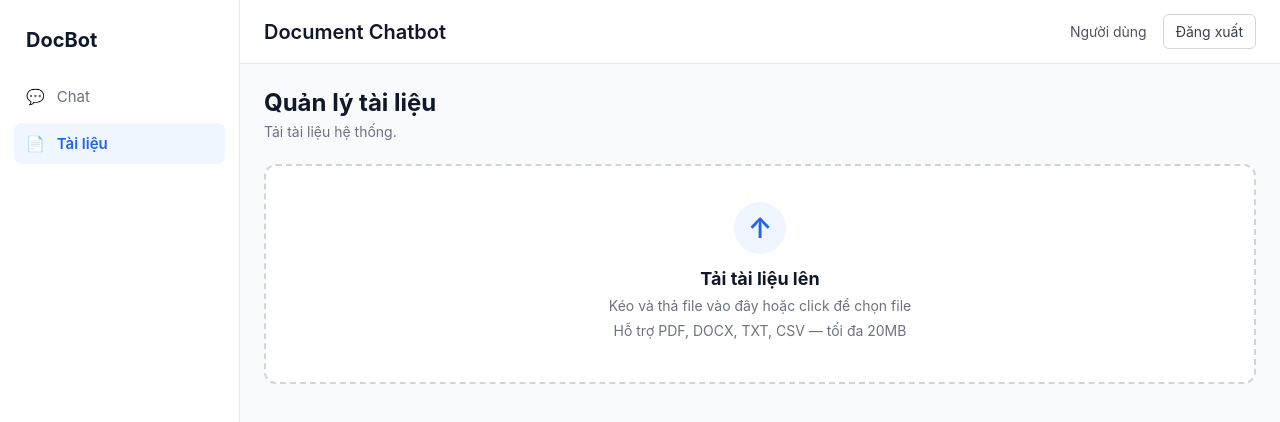
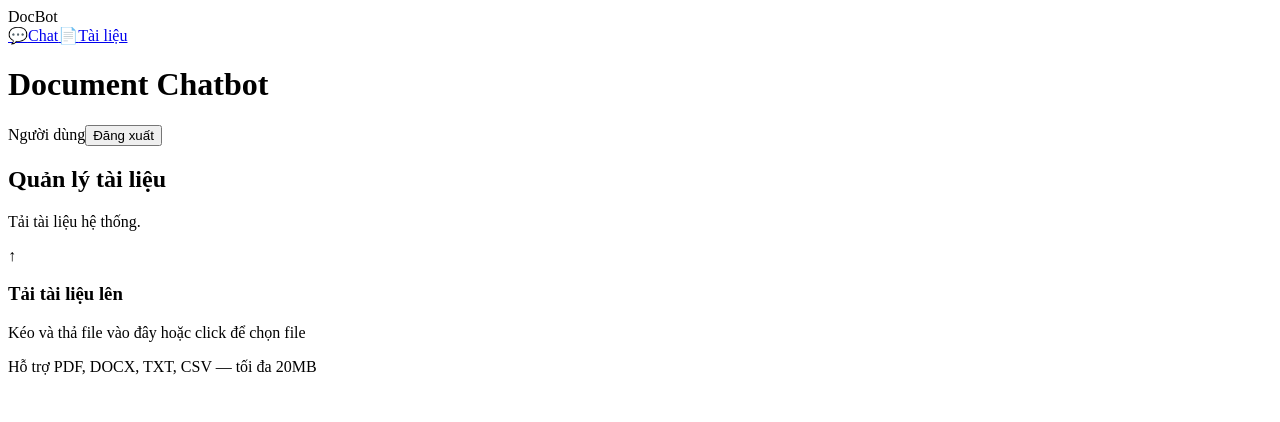
Before and after one commit to Vulinh1105/chatbot_AI, a React (Vite) app in the folder frontend/: page /documents in a window 1280 px wide. Shown: the top 422 px of the page. Built offline with nearby package versions, Linux system fonts and the light colour scheme; sample sign-in values are in the browser's storage.

Commit message:
Refactor CSS for citation and source viewer
Removed existing CSS styles and added new styles for citation and source viewer components.

```diff
--- a/frontend/src/index.css
+++ b/frontend/src/index.css
@@ -1,432 +1,363 @@
-:root {
-  font-family:
-    Inter, system-ui, -apple-system, BlinkMacSystemFont, "Segoe UI", sans-serif;
+/* ==========================================================================
+   CSS CHO TOÀN BỘ HỆ THỐNG CITATIONS & SOURCE VIEWER (TASK 3)
+   ========================================================================== */
 
-  color: #1f2937;
-  background: #f8fafc;
-
-  font-synthesis: none;
-  text-rendering: optimizeLegibility;
-  -webkit-font-smoothing: antialiased;
-  -moz-osx-font-smoothing: grayscale;
+/* 1. NÚT HUY HIỆU CITATION BADGE [1], [2] */
+.citation-badge-btn {
+  display: inline-flex;
+  align-items: center;
+  justify-content: center;
+  padding: 1px 6px;
+  margin: 0 3px;
+  font-size: 11px;
+  font-family: ui-monospace, SFMono-Regular, Menlo, Monaco, Consolas, monospace;
+  font-weight: 600;
+  color: #4f46e5;
+  background-color: #eef2ff;
+  border: 1px solid #c7d2fe;
+  border-radius: 6px;
+  cursor: pointer;
+  transition: all 0.2s cubic-bezier(0.4, 0, 0.2, 1);
+  vertical-align: baseline;
+  user-select: none;
 }
 
-* {
-  box-sizing: border-box;
+.citation-badge-btn:hover {
+  background-color: #e0e7ff;
+  color: #3730a3;
+  border-color: #a5b4fc;
+  transform: translateY(-1px) scale(1.05);
+  box-shadow: 0 2px 5px rgba(79, 70, 229, 0.2);
 }
 
-html,
-body,
-#root {
-  margin: 0;
-  min-width: 320px;
-  min-height: 100vh;
+.citation-badge-btn.active {
+  background-color: #4f46e5;
+  color: #ffffff;
+  border-color: #4338ca;
+  box-shadow: 0 0 0 2px rgba(99, 102, 241, 0.3);
 }
 
-body {
+/* 2. KHU VỰC CHÂN TRANG CÂU TRẢ LỜI: DANH SÁCH NGUỒN */
+.answer-citations-container {
+  margin-top: 10px;
+}
+
+.answer-citations-text {
+  font-size: 14px;
+  line-height: 1.65;
+  color: #1e293b;
+  white-space: pre-wrap;
+}
+
+.citations-footer {
+  margin-top: 14px;
+  padding-top: 12px;
+  border-top: 1px dashed #e2e8f0;
+}
+
+.citations-footer-header {
+  display: flex;
+  align-items: center;
+  justify-content: space-between;
+  margin-bottom: 10px;
+}
+
+.citations-title {
+  display: flex;
+  align-items: center;
+  gap: 6px;
+  font-size: 12px;
+  font-weight: 700;
+  color: #475569;
+  text-transform: uppercase;
+  letter-spacing: 0.04em;
+  margin: 0;
+}
+
+.citations-hint {
+  font-size: 11px;
+  color: #94a3b8;
+  font-style: italic;
+}
+
+.source-cards-grid {
+  display: grid;
+  grid-template-columns: repeat(auto-fill, minmax(260px, 1fr));
+  gap: 10px;
+}
+
+/* 3. SOURCE CARD (THẺ TÀI LIỆU NGUỒN) */
+.source-card-item {
+  background: #ffffff;
+  border: 1px solid #e2e8f0;
+  border-radius: 10px;
+  padding: 10px 12px;
+  cursor: pointer;
+  transition: all 0.2s ease-in-out;
+  box-shadow: 0 1px 3px rgba(0, 0, 0, 0.04);
+  position: relative;
+  overflow: hidden;
+}
+
+.source-card-item:hover {
+  background: #f8fafc;
+  border-color: #818cf8;
+  transform: translateY(-2px);
+  box-shadow: 0 4px 12px rgba(99, 102, 241, 0.1);
+}
+
+.source-card-item.selected {
+  background: #f5f7ff;
+  border-color: #4f46e5;
+  box-shadow: 0 0 0 2px rgba(79, 70, 229, 0.2);
+}
+
+.source-card-top {
+  display: flex;
+  align-items: center;
+  justify-content: space-between;
+  gap: 8px;
+  margin-bottom: 6px;
+}
+
+.source-card-title-group {
+  display: flex;
+  align-items: center;
+  gap: 6px;
+  overflow: hidden;
+}
+
+.source-card-badge {
+  display: inline-flex;
+  align-items: center;
+  justify-content: center;
+  width: 18px;
+  height: 18px;
+  border-radius: 50%;
+  background: #e0e7ff;
+  color: #4338ca;
+  font-size: 10px;
+  font-weight: 700;
+  flex-shrink: 0;
+}
+
+.source-card-title {
+  margin: 0;
+  font-size: 12px;
+  font-weight: 600;
+  color: #1e293b;
+  white-space: nowrap;
+  overflow: hidden;
+  text-overflow: ellipsis;
+}
+
+.source-card-snippet {
+  margin: 0 0 8px 0;
+  font-size: 11.5px;
+  line-height: 1.45;
+  color: #475569;
+  font-style: italic;
+  background: #f1f5f9;
+  padding: 6px 8px;
+  border-radius: 6px;
+  border-left: 3px solid #6366f1;
+  display: -webkit-box;
+  -webkit-line-clamp: 2;
+  -webkit-box-orient: vertical;
+  overflow: hidden;
+}
+
+.source-card-bottom {
+  display: flex;
+  align-items: center;
+  justify-content: space-between;
+  font-size: 11px;
+}
+
+.source-card-page {
+  background: #f1f5f9;
+  color: #334155;
+  padding: 2px 6px;
+  border-radius: 4px;
+  font-weight: 500;
+}
+
+.source-card-score {
+  color: #059669;
+  font-weight: 600;
+  font-size: 11px;
+}
+
+/* 4. SOURCE DRAWER (NGĂN KÉO TRƯỢT XEM VĂN BẢN GỐC) */
+.source-drawer-overlay {
+  position: fixed;
+  inset: 0;
+  background-color: rgba(15, 23, 42, 0.45);
+  backdrop-filter: blur(2px);
+  z-index: 9999;
+  opacity: 0;
+  pointer-events: none;
+  transition: opacity 0.25s ease-in-out;
+}
+
+.source-drawer-overlay.open {
+  opacity: 1;
+  pointer-events: auto;
+}
+
+.source-drawer-panel {
+  position: fixed;
+  top: 0;
+  right: 0;
+  bottom: 0;
+  width: 100%;
+  max-width: 440px;
+  background: #ffffff;
+  box-shadow: -4px 0 24px rgba(0, 0, 0, 0.15);
+  z-index: 10000;
+  display: flex;
+  flex-direction: column;
+  transform: translateX(100%);
+  transition: transform 0.28s cubic-bezier(0.16, 1, 0.3, 1);
+}
+
+.source-drawer-overlay.open .source-drawer-panel {
+  transform: translateX(0);
+}
+
+.source-drawer-header {
+  padding: 16px 20px;
+  border-bottom: 1px solid #e2e8f0;
+  display: flex;
+  align-items: center;
+  justify-content: space-between;
   background: #f8fafc;
 }
 
-button,
-input,
-textarea,
-select {
-  font: inherit;
+.source-drawer-header-left {
+  display: flex;
+  align-items: center;
+  gap: 10px;
+  overflow: hidden;
 }
 
-button {
-  cursor: pointer;
+.source-drawer-icon {
+  font-size: 24px;
+  flex-shrink: 0;
 }
 
-a {
-  color: inherit;
-  text-decoration: none;
+.source-drawer-header-title {
+  margin: 0;
+  font-size: 14px;
+  font-weight: 700;
+  color: #0f172a;
+  white-space: nowrap;
+  overflow: hidden;
+  text-overflow: ellipsis;
 }
 
-/* =========================
-   APP SHELL
-   ========================= */
-
-.app-shell {
-  display: flex;
-  min-height: 100vh;
-  width: 100%;
+.source-drawer-meta {
+  font-size: 11.5px;
+  color: #64748b;
+  margin: 2px 0 0 0;
 }
 
-.app-main {
-  display: flex;
-  flex: 1;
-  min-width: 0;
-  flex-direction: column;
+.source-drawer-close-btn {
+  background: none;
+  border: none;
+  font-size: 18px;
+  color: #64748b;
+  padding: 6px;
+  border-radius: 6px;
+  cursor: pointer;
+  transition: all 0.15s;
 }
 
-/* =========================
-   SIDEBAR
-   ========================= */
-
-.app-sidebar {
-  width: 240px;
-  flex-shrink: 0;
-  min-height: 100vh;
-  padding: 20px 14px;
-  background: #ffffff;
-  border-right: 1px solid #e5e7eb;
+.source-drawer-close-btn:hover {
+  background: #e2e8f0;
+  color: #0f172a;
 }
 
-.sidebar-logo {
-  padding: 8px 12px 24px;
-  font-size: 20px;
-  font-weight: 700;
-  color: #111827;
+.source-drawer-body {
+  padding: 20px;
+  overflow-y: auto;
+  flex: 1;
 }
 
-.sidebar-nav {
+.source-drawer-section-title {
+  font-size: 12px;
+  font-weight: 700;
+  text-transform: uppercase;
+  letter-spacing: 0.05em;
+  color: #64748b;
+  margin: 0 0 10px 0;
   display: flex;
-  flex-direction: column;
-  gap: 6px;
+  justify-content: space-between;
+  align-items: center;
 }
 
-.sidebar-link {
-  display: flex;
-  align-items: center;
-  gap: 12px;
-  padding: 11px 12px;
-  border-radius: 8px;
-  color: #6b7280;
-  font-size: 15px;
-  transition:
-    background-color 0.2s ease,
-    color 0.2s ease;
+.source-drawer-copy-btn {
+  font-size: 11px;
+  background: #f1f5f9;
+  border: 1px solid #cbd5e1;
+  color: #334155;
+  padding: 3px 8px;
+  border-radius: 4px;
+  cursor: pointer;
+  transition: all 0.15s;
 }
 
-.sidebar-link:hover {
-  background: #f3f4f6;
-  color: #111827;
+.source-drawer-copy-btn:hover {
+  background: #e2e8f0;
+  color: #0f172a;
 }
 
-.sidebar-link.active {
-  background: #eff6ff;
-  color: #2563eb;
-  font-weight: 600;
+.source-drawer-snippet-box {
+  background: #f8fafc;
+  border: 1px solid #e2e8f0;
+  border-left: 4px solid #4f46e5;
+  padding: 14px 16px;
+  border-radius: 8px;
+  font-size: 13.5px;
+  line-height: 1.6;
+  color: #1e293b;
+  white-space: pre-wrap;
 }
 
-/* =========================
-   HEADER
-   ========================= */
-
-.app-header {
+.source-drawer-footer {
+  padding: 14px 20px;
+  border-top: 1px solid #e2e8f0;
   display: flex;
-  align-items: center;
-  justify-content: space-between;
-  min-height: 64px;
-  padding: 0 24px;
-  background: #ffffff;
-  border-bottom: 1px solid #e5e7eb;
+  justify-content: flex-end;
+  gap: 10px;
+  background: #f8fafc;
 }
 
-.header-title h1 {
-  margin: 0;
-  font-size: 20px;
-  font-weight: 600;
-  color: #111827;
+.source-drawer-btn {
+  padding: 8px 14px;
+  border-radius: 6px;
+  font-size: 13px;
+  font-weight: 500;
+  cursor: pointer;
+  transition: all 0.15s;
 }
 
-.header-user {
-  display: flex;
-  align-items: center;
-  gap: 16px;
-  color: #4b5563;
-  font-size: 14px;
+.source-drawer-btn-secondary {
+  background: #ffffff;
+  border: 1px solid #cbd5e1;
+  color: #475569;
 }
 
-.header-user button {
-  padding: 8px 12px;
-  border: 1px solid #d1d5db;
-  border-radius: 6px;
-  background: #ffffff;
-  color: #374151;
+.source-drawer-btn-secondary:hover {
+  background: #f1f5f9;
 }
 
-.header-user button:hover {
-  background: #f3f4f6;
+.source-drawer-btn-primary {
+  background: #4f46e5;
+  border: 1px solid #4338ca;
+  color: #ffffff;
 }
 
-/* =========================
-   MAIN CONTENT
-   ========================= */
-
-.app-content {
-  flex: 1;
-  min-width: 0;
-  padding: 24px;
+.source-drawer-btn-primary:hover {
+  background: #4338ca;
 }
-
-/* =========================
-   RESPONSIVE
-   ========================= */
-
-@media (max-width: 768px) {
-  .app-sidebar {
-    width: 72px;
-    padding: 20px 8px;
-  }
-
-  .sidebar-logo {
-    padding: 8px 4px 24px;
-    text-align: center;
-    font-size: 0;
-  }
-
-  .sidebar-logo::after {
-    content: "DB";
-    font-size: 18px;
-    font-weight: 700;
-  }
-
-  .sidebar-link {
-    justify-content: center;
-    padding: 12px 8px;
-  }
-
-  .sidebar-link span {
-    display: none;
-  }
-
-  .app-header {
-    padding: 0 16px;
-  }
-
-  .header-user span {
-    display: none;
-  }
-
-  .app-content {
-    padding: 16px;
-  }
-}
-
-/* =========================
-   Document Upload
-   ========================= */
-
-.document-upload {
-  width: 100%;
-}
-
-.document-upload-zone {
-  display: flex;
-  flex-direction: column;
-  align-items: center;
-  justify-content: center;
-  min-height: 220px;
-  padding: 32px;
-  border: 2px dashed #d1d5db;
-  border-radius: 12px;
-  background: #ffffff;
-  text-align: center;
-  cursor: pointer;
-  transition:
-    border-color 0.2s ease,
-    background-color 0.2s ease;
-}
-
-.document-upload-zone:hover,
-.document-upload-zone.dragging {
-  border-color: #2563eb;
-  background: #eff6ff;
-}
-
-.document-upload-icon {
-  display: flex;
-  align-items: center;
-  justify-content: center;
-  width: 52px;
-  height: 52px;
-  margin-bottom: 14px;
-  border-radius: 50%;
-  background: #eff6ff;
-  color: #2563eb;
-  font-size: 28px;
-  font-weight: 600;
-}
-
-.document-upload-zone h3 {
-  margin: 0 0 8px;
-  color: #111827;
-  font-size: 18px;
-}
-
-.document-upload-zone p {
-  margin: 0 0 8px;
-  color: #6b7280;
-  font-size: 14px;
-}
-
-.document-upload-link {
-  color: #2563eb;
-  font-weight: 600;
-}
-
-.document-upload-zone small {
-  color: #9ca3af;
-  font-size: 12px;
-}
-
-.document-upload-list {
-  display: flex;
-  flex-direction: column;
-  gap: 10px;
-  margin-top: 16px;
-}
-
-.document-upload-item {
-  display: flex;
-  align-items: center;
-  justify-content: space-between;
-  gap: 16px;
-  padding: 14px 16px;
-  border: 1px solid #e5e7eb;
-  border-radius: 10px;
-  background: #ffffff;
-}
-
-.document-file-info {
-  display: flex;
-  align-items: center;
-  gap: 12px;
-  min-width: 0;
-}
-
-.document-file-icon {
-  display: flex;
-  align-items: center;
-  justify-content: center;
-  flex-shrink: 0;
-  width: 46px;
-  height: 46px;
-  border-radius: 8px;
-  background: #f3f4f6;
-  color: #374151;
-  font-size: 10px;
-  font-weight: 700;
-}
-
-.document-file-info > div:last-child {
-  display: flex;
-  flex-direction: column;
-  min-width: 0;
-  gap: 4px;
-}
-
-.document-file-info strong {
-  overflow: hidden;
-  color: #111827;
-  font-size: 14px;
-  text-overflow: ellipsis;
-  white-space: nowrap;
-}
-
-.document-file-info span {
-  color: #9ca3af;
-  font-size: 12px;
-}
-
-.document-upload-status {
-  display: flex;
-  align-items: center;
-  gap: 12px;
-  flex-shrink: 0;
-  font-size: 13px;
-}
-
-.status-processing {
-  color: #d97706;
-}
-
-.status-success {
-  color: #16a34a;
-  font-weight: 500;
-}
-
-.status-error {
-  display: flex;
-  align-items: center;
-  gap: 8px;
-  color: #dc2626;
-}
-
-.status-error button {
-  padding: 5px 9px;
-  border: 1px solid #dc2626;
-  border-radius: 6px;
-  background: #ffffff;
-  color: #dc2626;
-  font-size: 12px;
-}
-
-.status-error button:hover {
-  background: #fef2f2;
-}
-
-.document-remove-button {
-  border: 0;
-  background: transparent;
-  color: #9ca3af;
-  font-size: 22px;
-  line-height: 1;
-}
-
-.document-remove-button:hover {
-  color: #dc2626;
-}
-
-.page-header {
-  margin-bottom: 24px;
-}
-
-.page-header h2 {
-  margin: 0 0 6px;
-  color: #111827;
-  font-size: 24px;
-}
-
-.page-header p {
-  margin: 0;
-  color: #6b7280;
-  font-size: 14px;
-}
-
-@media (max-width: 640px) {
-  .document-upload-zone {
-    min-height: 190px;
-    padding: 24px 16px;
-  }
-
-  .document-upload-item {
-    align-items: flex-start;
-    flex-direction: column;
-  }
-
-  .document-upload-status {
-    width: 100%;
-    justify-content: space-between;
-  }
-
-  .status-error {
-    flex: 1;
-  }
-}
-/* Chat UI: responsive header and keyboard navigation */
-.app-header { gap: 12px; flex-wrap: wrap; }
-.header-title { min-width: 0; }
-.header-title h1 { overflow-wrap: anywhere; }
-.header-user { flex-shrink: 0; }
-.sidebar-link:focus-visible, .header-user button:focus-visible {
-  outline: 2px solid #2563eb;
-  outline-offset: 2px;
-}
-@media (max-width: 480px) {
-  .app-header { padding: 12px; }
-  .header-title h1 { font-size: 16px; }
-  .app-content { padding: 12px; }
-}
```
